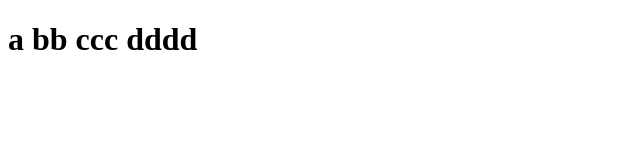
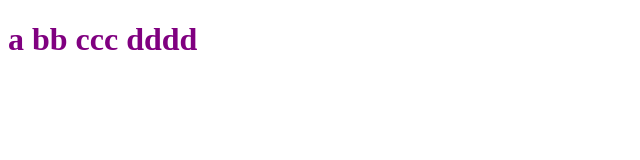
Before and after one commit to hamsanguk/git-practice, a plain HTML site: page index.html in a window 1280 px wide. Shown: the whole page, without its empty margins (0-640 px from the left). Drawn offline with Linux system fonts and the light colour scheme.

Commit message:
purple 1

```diff
--- a/index.html
+++ b/index.html
@@ -4,6 +4,7 @@
   <meta charset="UTF-8">
   <meta http-equiv="X-UA-Compatible" content="IE=edge">
   <meta name="viewport" content="width=device-width, initial-scale=1.0">
+  <link rel="stylesheet" href="./main.css">
   <title>Document</title>
 </head>
 <body>
--- /dev/null
+++ b/main.css
@@ -0,0 +1,3 @@
+h1{
+    color:purple;
+}
```
